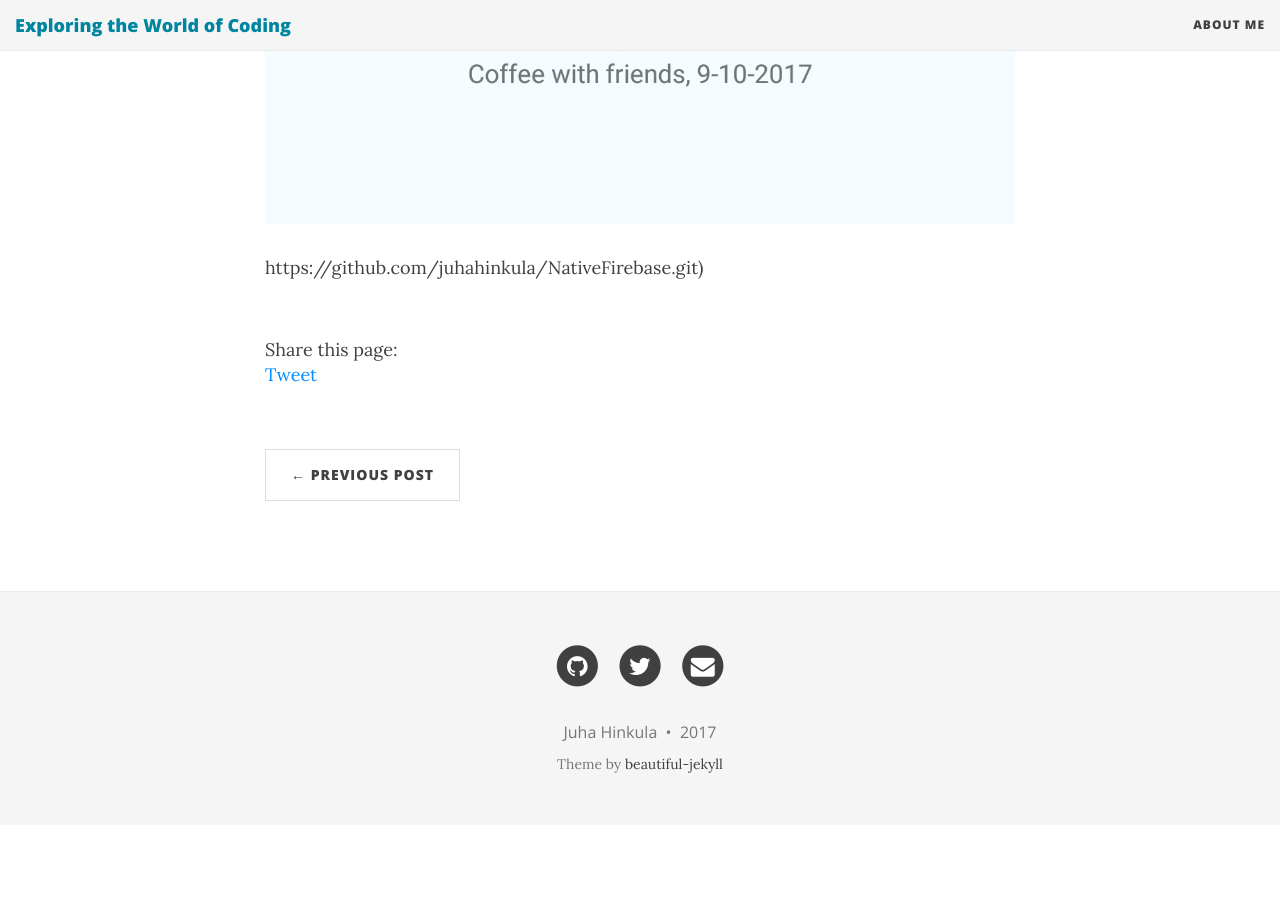
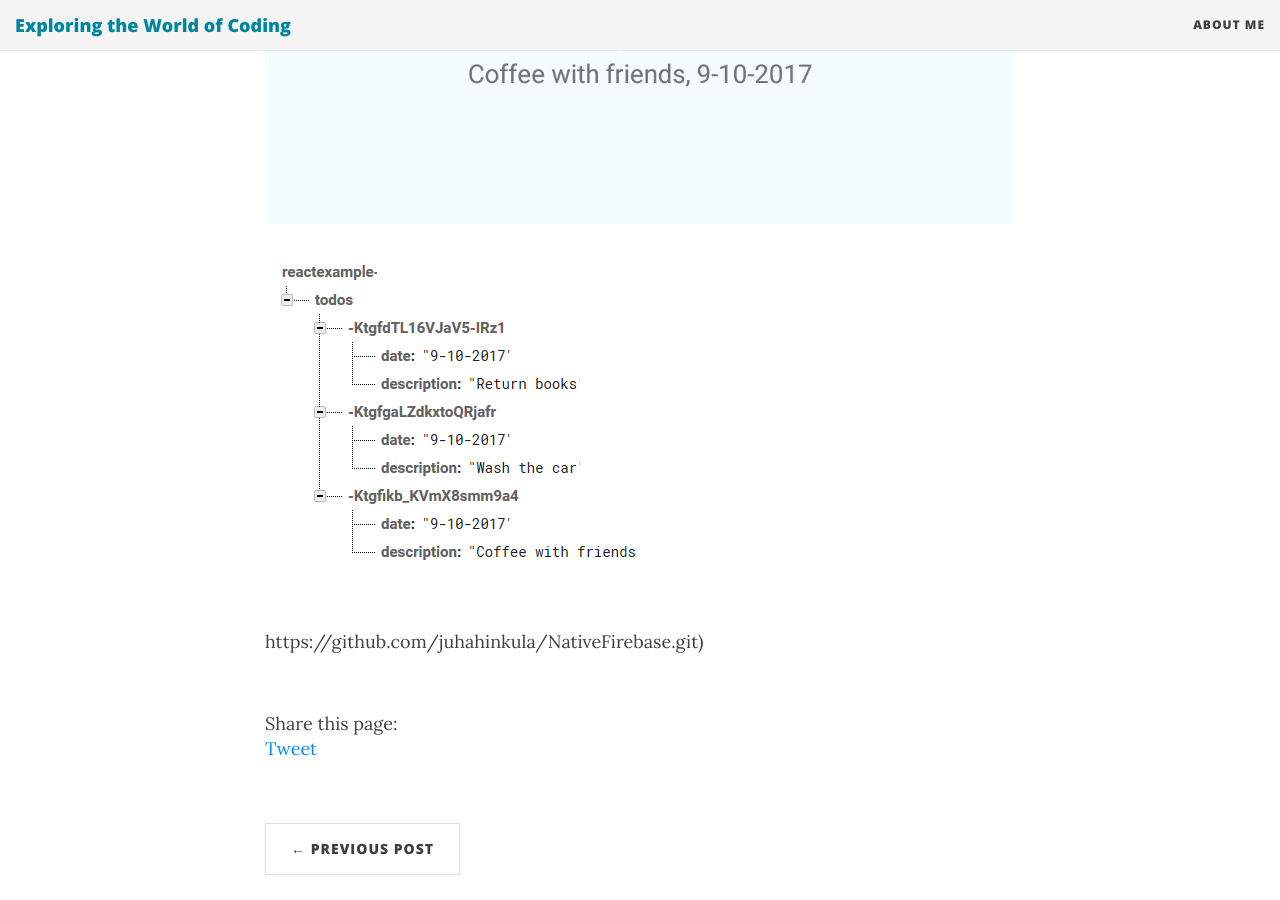
Before and after one commit to juhahinkula/juhahinkula.github.io, a Jekyll site: the page built from _posts/2017-09-10-nativefirebase.markdown, in a window 1280 px wide and 900 px high, scrolled down 498 px. Built offline with Jekyll 4.4.1, drawn with Linux system fonts in a browser that asks for light colours; nearby versions of some CDN libraries; comment, search, counter and statistics services are not loaded; before the commit the page ends 1323 px from its top, so only the background shows below that.

Commit message:
new post

```diff
--- a/_posts/2017-09-10-nativefirebase.markdown
+++ b/_posts/2017-09-10-nativefirebase.markdown
@@ -10,4 +10,6 @@ title:  "React Native & Firebase"
 
 ![screenshot]({{ site.baseurl }}/img/nativefirebase.png)
 
+![screenshot]({{ site.baseurl }}/img/firebase_db.png)
+
 https://github.com/juhahinkula/NativeFirebase.git)
```
Also changed, not shown: img/firebase_db.png (added).
